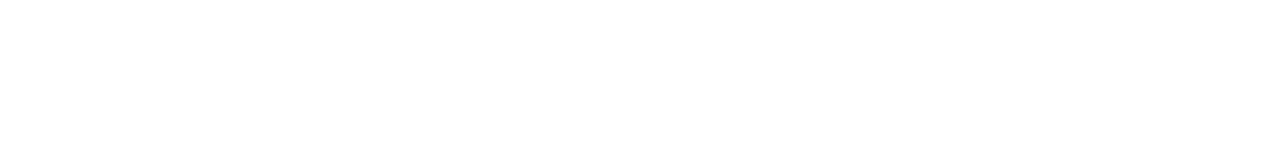
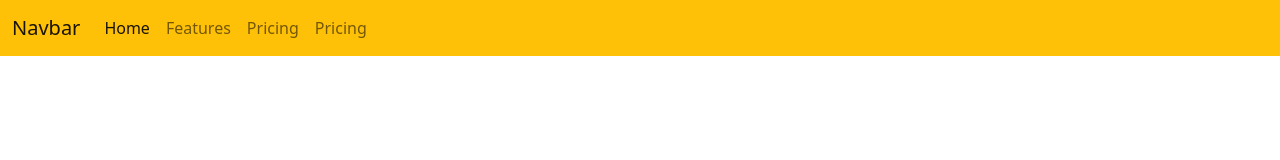
Before and after one commit to dwirustanto10/final_project_dwiRustanto, a plain HTML site: page index.html in a window 1280 px wide. Drawn offline with nearby package versions, Linux system fonts and the light colour scheme.

Commit message:
15/11/2022 18.18

```diff
--- a/index.html
+++ b/index.html
@@ -5,6 +5,33 @@
     <meta http-equiv="X-UA-Compatible" content="IE=edge" />
     <meta name="viewport" content="width=device-width, initial-scale=1.0" />
     <title>Portfolio Dwi Rustanto</title>
+    <link href="https://cdn.jsdelivr.net/npm/bootstrap@5.2.2/dist/css/bootstrap.min.css" rel="stylesheet" integrity="sha384-Zenh87qX5JnK2Jl0vWa8Ck2rdkQ2Bzep5IDxbcnCeuOxjzrPF/et3URy9Bv1WTRi" crossorigin="anonymous" />
   </head>
-  <body></body>
+  <body>
+    <nav class="navbar navbar-expand-lg bg-warning">
+      <div class="container-fluid">
+        <a class="navbar-brand" href="#">Navbar</a>
+        <button class="navbar-toggler" type="button" data-bs-toggle="collapse" data-bs-target="#navbarNav" aria-controls="navbarNav" aria-expanded="false" aria-label="Toggle navigation">
+          <span class="navbar-toggler-icon"></span>
+        </button>
+        <div class="collapse navbar-collapse" id="navbarNav">
+          <ul class="navbar-nav">
+            <li class="nav-item">
+              <a class="nav-link active" aria-current="page" href="#">Home</a>
+            </li>
+            <li class="nav-item">
+              <a class="nav-link" href="#">Features</a>
+            </li>
+            <li class="nav-item">
+              <a class="nav-link" href="#">Pricing</a>
+            </li>
+            <li class="nav-item">
+              <a class="nav-link" href="#">Pricing</a>
+            </li>
+          </ul>
+        </div>
+      </div>
+    </nav>
+    <script src="https://cdn.jsdelivr.net/npm/bootstrap@5.2.2/dist/js/bootstrap.bundle.min.js" integrity="sha384-OERcA2EqjJCMA+/3y+gxIOqMEjwtxJY7qPCqsdltbNJuaOe923+mo//f6V8Qbsw3" crossorigin="anonymous"></script>
+  </body>
 </html>
```
